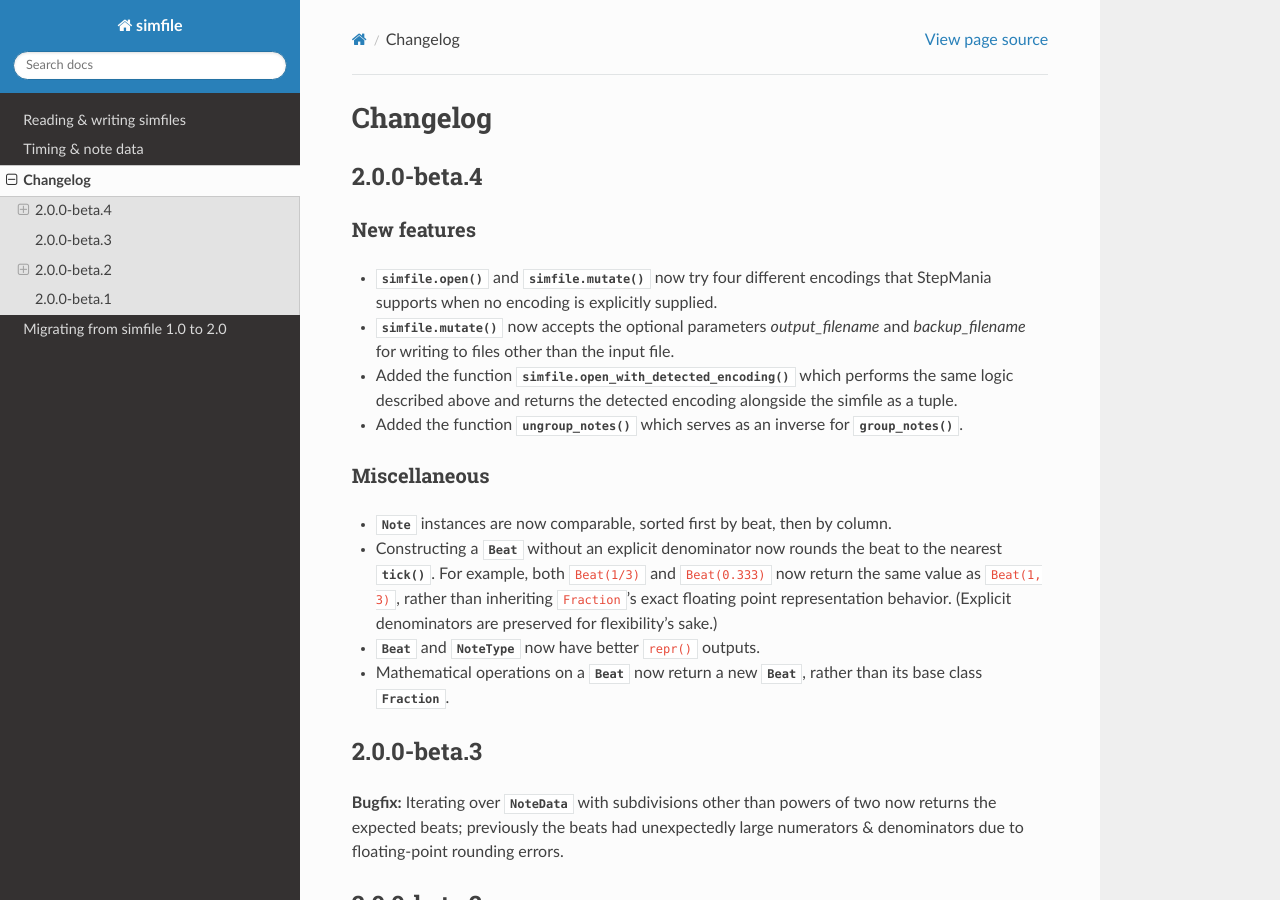
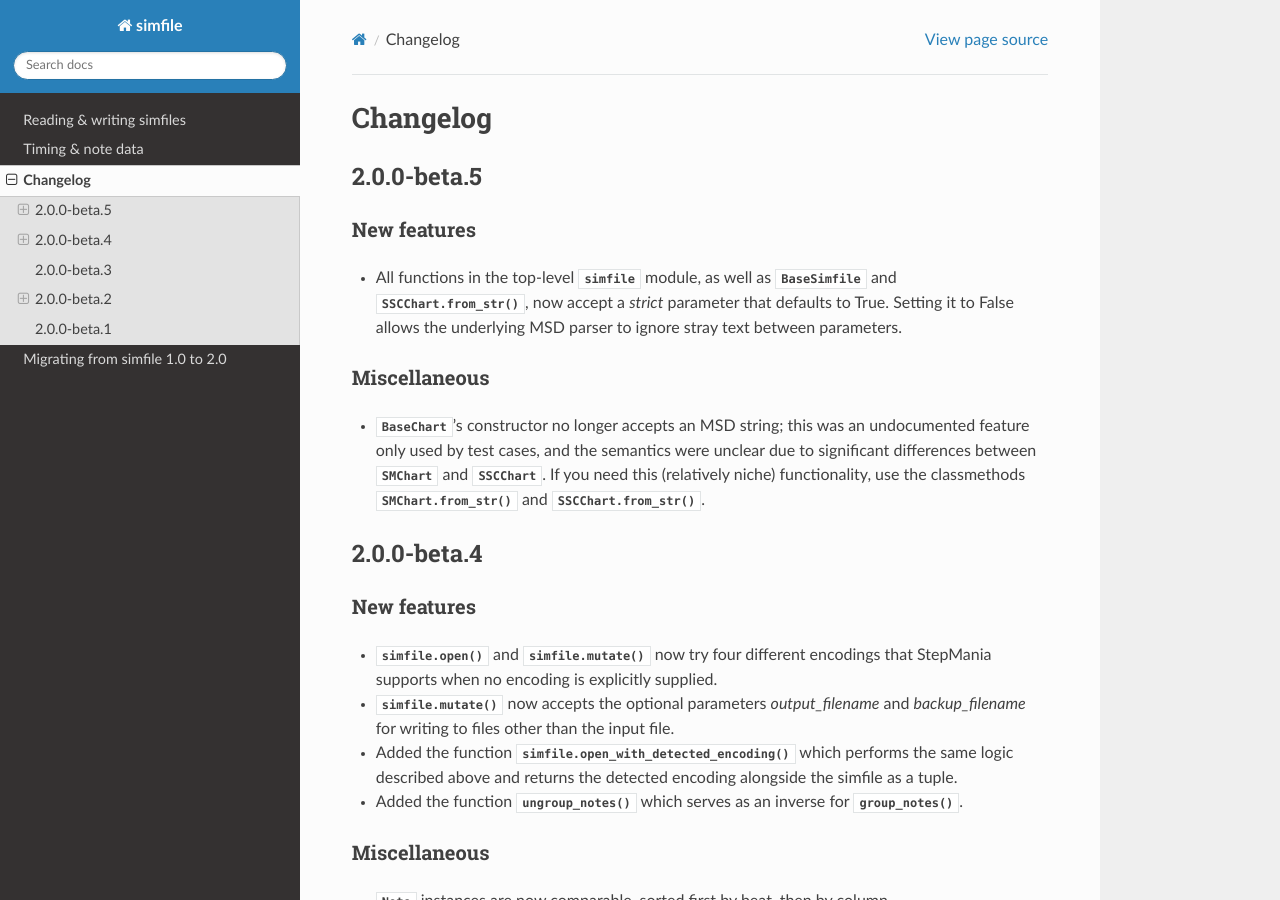
Before and after one commit to garcia/simfile, a Sphinx documentation site: the page built from docs/source/changelog.rst, in a window 1280 px wide and 900 px high. Built offline with Sphinx 7.4.7 and the Read the Docs theme 2.0.0, drawn with Linux system fonts in a browser that asks for light colours.

Commit message:
update changelog

```diff
--- a/docs/source/changelog.rst
+++ b/docs/source/changelog.rst
@@ -2,6 +2,26 @@
 
 Changelog
 =========
+
+2.0.0-beta.5
+------------
+
+New features
+~~~~~~~~~~~~
+
+* All functions in the top-level :mod:`simfile` module, as well as
+  :class:`.BaseSimfile` and :meth:`.SSCChart.from_str`, now accept a `strict`
+  parameter that defaults to True. Setting it to False allows the underlying
+  MSD parser to ignore stray text between parameters.
+
+Miscellaneous
+~~~~~~~~~~~~~
+
+* :class:`.BaseChart`'s constructor no longer accepts an MSD string; this
+  was an undocumented feature only used by test cases, and the semantics were
+  unclear due to significant differences between :class:`.SMChart` and
+  :class:`.SSCChart`. If you need this (relatively niche) functionality, use
+  the classmethods :meth:`.SMChart.from_str` and :meth:`.SSCChart.from_str`.
 
 2.0.0-beta.4
 ------------
@@ -76,7 +96,7 @@ Bugfixes
   :code:`AttributeError` due to a coding error.
 
 These changes fix parsing of some real simfiles that StepMania accepts but
-:code:`simfile` previously raised an exception for:
+**simfile** previously raised an exception for:
 
 * :class:`.SMChart` now allows more than 6 chart components. Any extra
   components are stored in a new :attr:`.SMChart.extradata` attribute and are
```
